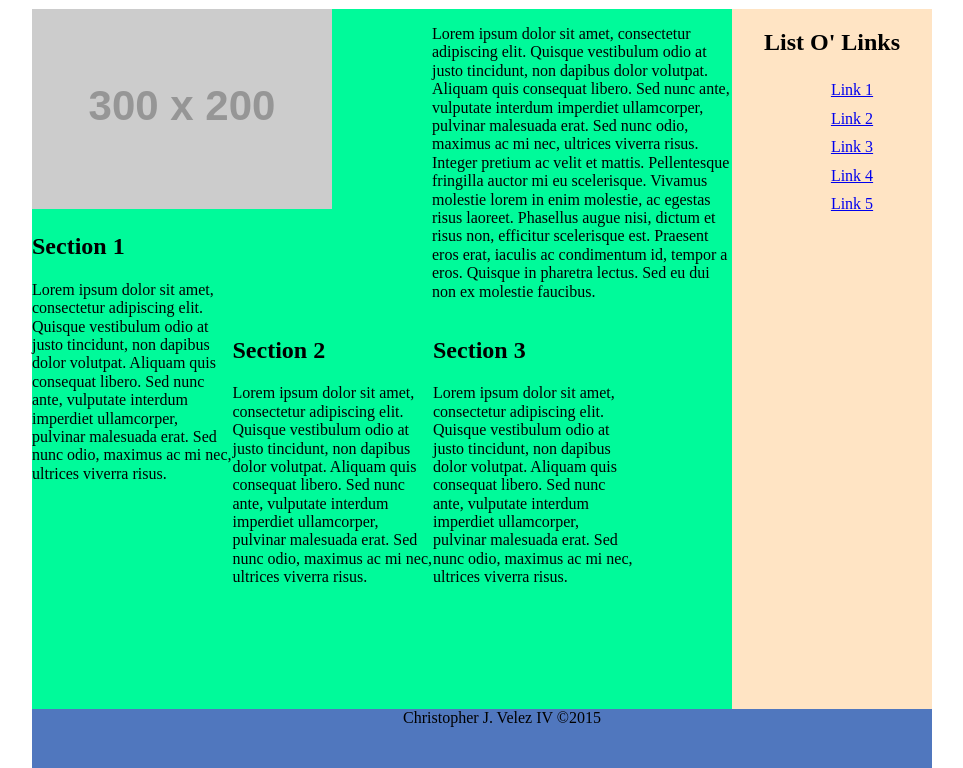
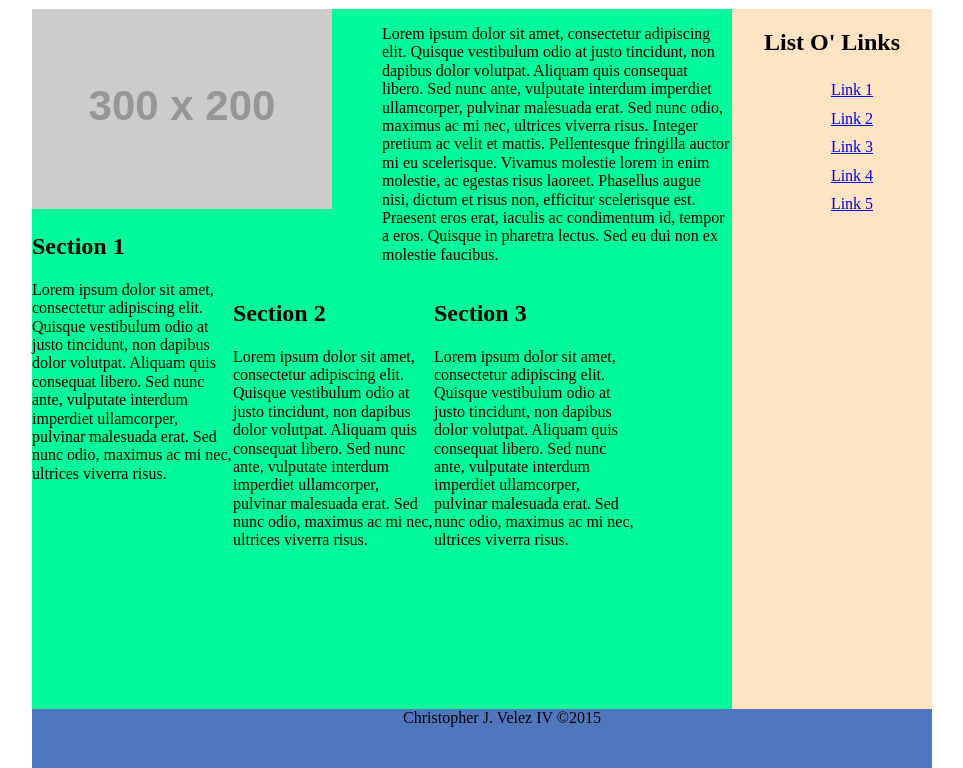
Before and after one commit to ckelly721/ckelly721.github.io, a plain HTML site: page csschallenge.html in a window 1280 px wide. Shown: the part 105-873 px from the top of the page, without its empty margins (158-1121 px from the left). Drawn offline with nearby package versions, Linux system fonts and the light colour scheme; placeholder pictures from the web are drawn by us.

Commit message:
Update challenge.css

```diff
--- a/css/challenge.css
+++ b/css/challenge.css
@@ -29,19 +29,19 @@ li{
 }
 
 .top-content {
-  display:block;
+
 
 }
 
 .top-content p{
   float:right;
-  width:300px;
+  width:350px;
 }
 
 .section{
   float:left;
   display:block;
-  padding-right:.5px;
+  padding-right:1px;
 
 }
 
```
